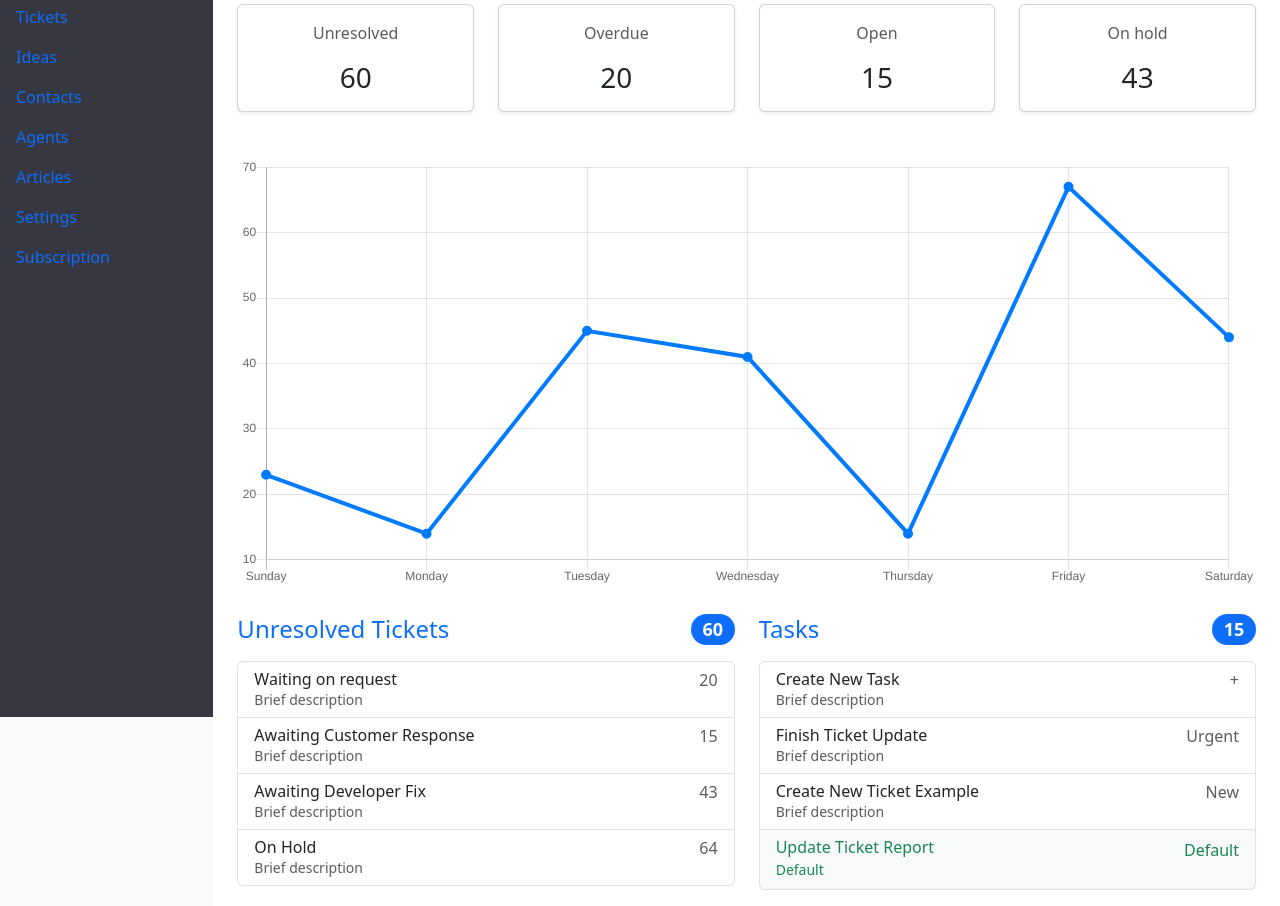
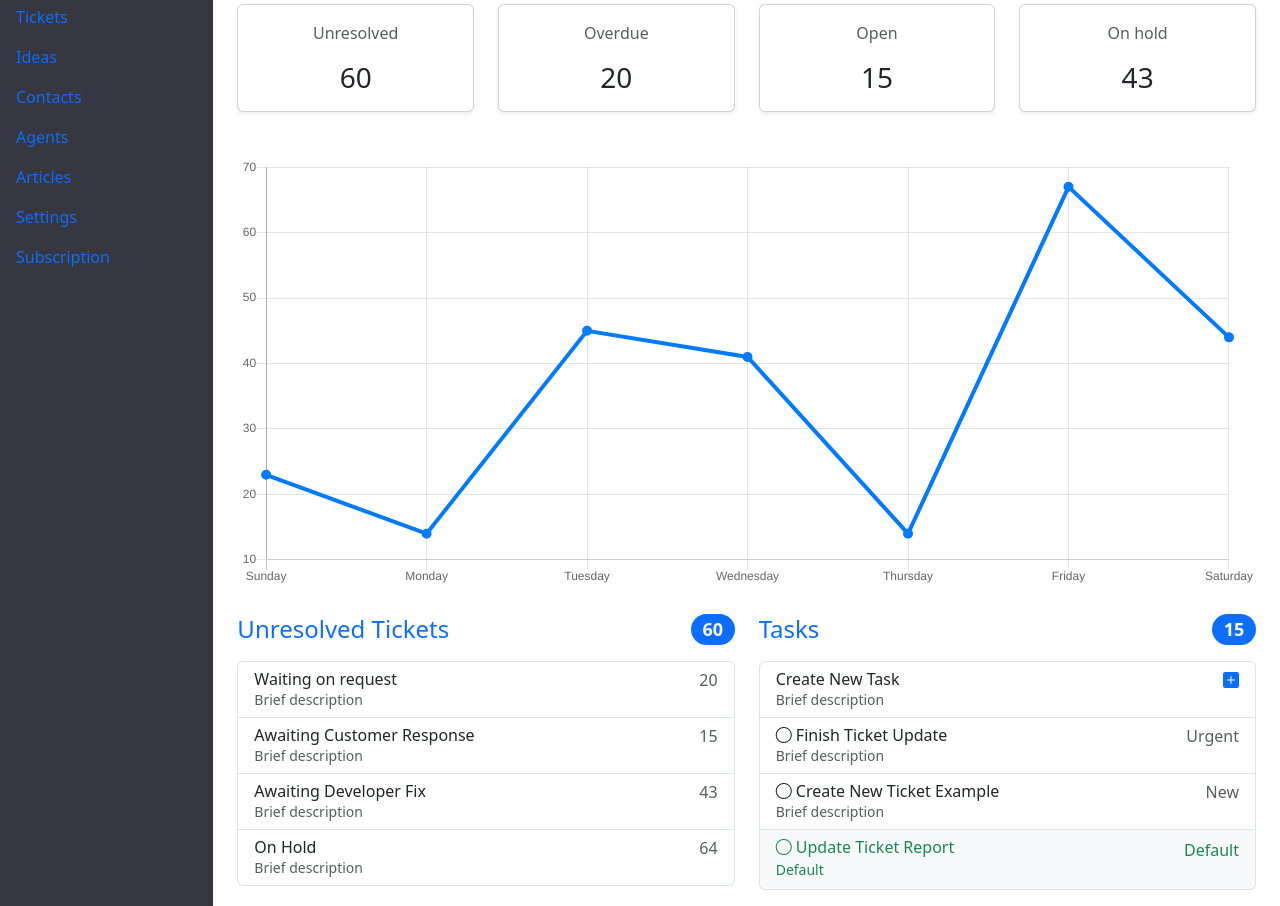
Before and after one commit to brks8/FrontendFramework_BerkSalman-JuliannCarlAzul, a website: page public/index.html in a window 1280 px wide. Shown: the part 83-989 px from the top of the page. Drawn offline with nearby package versions, Linux system fonts and the light colour scheme.

Commit message:
Added Icons

```diff
--- a/public/assets/css/style.css
+++ b/public/assets/css/style.css
@@ -1,8 +1,5 @@
-
-
-
 [class^="sidebar"] {
     background-color: #363740;
     padding: 0;
-    min-height: 100vh;
+    min-height: 100%;
 }
--- a/public/index.html
+++ b/public/index.html
@@ -8,7 +8,10 @@
 
     <link href="https://cdn.jsdelivr.net/npm/bootstrap@5.3.3/dist/css/bootstrap.min.css" rel="stylesheet" integrity="sha384-QWTKZyjpPEjISv5WaRU9OFeRpok6YctnYmDr5pNlyT2bRjXh0JMhjY6hW+ALEwIH" crossorigin="anonymous">
     <link rel="stylesheet" href="/assets/css/style.css">
+    <link rel="stylesheet" href="https://cdnjs.cloudflare.com/ajax/libs/bootstrap-icons/1.9.1/font/bootstrap-icons.min.css">
+
 </head>
+
 <body>
   <div class="container-fluid">
     <div class="row">
@@ -176,25 +179,25 @@
                             <h6 class="my-0">Create New Task</h6>
                             <small class="text-body-secondary">Brief description</small>
                         </div>
-                        <span class="text-body-secondary">+</span>
+                        <span class="text-body-secondary"><i class="bi bi-plus-square-fill text-primary"></i></span>
                         </li>
                         <li class="list-group-item d-flex justify-content-between lh-sm">
                         <div>
-                            <h6 class="my-0">Finish Ticket Update</h6>
+                            <h6 class="my-0"> <i class="bi bi-circle"></i> Finish Ticket Update</h6>
                             <small class="text-body-secondary">Brief description</small>
                         </div>
                         <span class="text-body-secondary">Urgent</span>
                         </li>
                         <li class="list-group-item d-flex justify-content-between lh-sm">
                         <div>
-                            <h6 class="my-0">Create New Ticket Example</h6>
+                            <h6 class="my-0"><i class="bi bi-circle"></i> Create New Ticket Example</h6>
                             <small class="text-body-secondary">Brief description</small>
                         </div>
                         <span class="text-body-secondary">New</span>
                         </li>
                         <li class="list-group-item d-flex justify-content-between bg-body-tertiary">
                         <div class="text-success">
-                            <h6 class="my-0">Update Ticket Report</h6>
+                            <h6 class="my-0"><i class="bi bi-circle"></i> Update Ticket Report</h6>
                             <small>Default</small>
                         </div>
                         <span class="text-success">Default</span>
```
Also changed, not shown: 2 other files.
